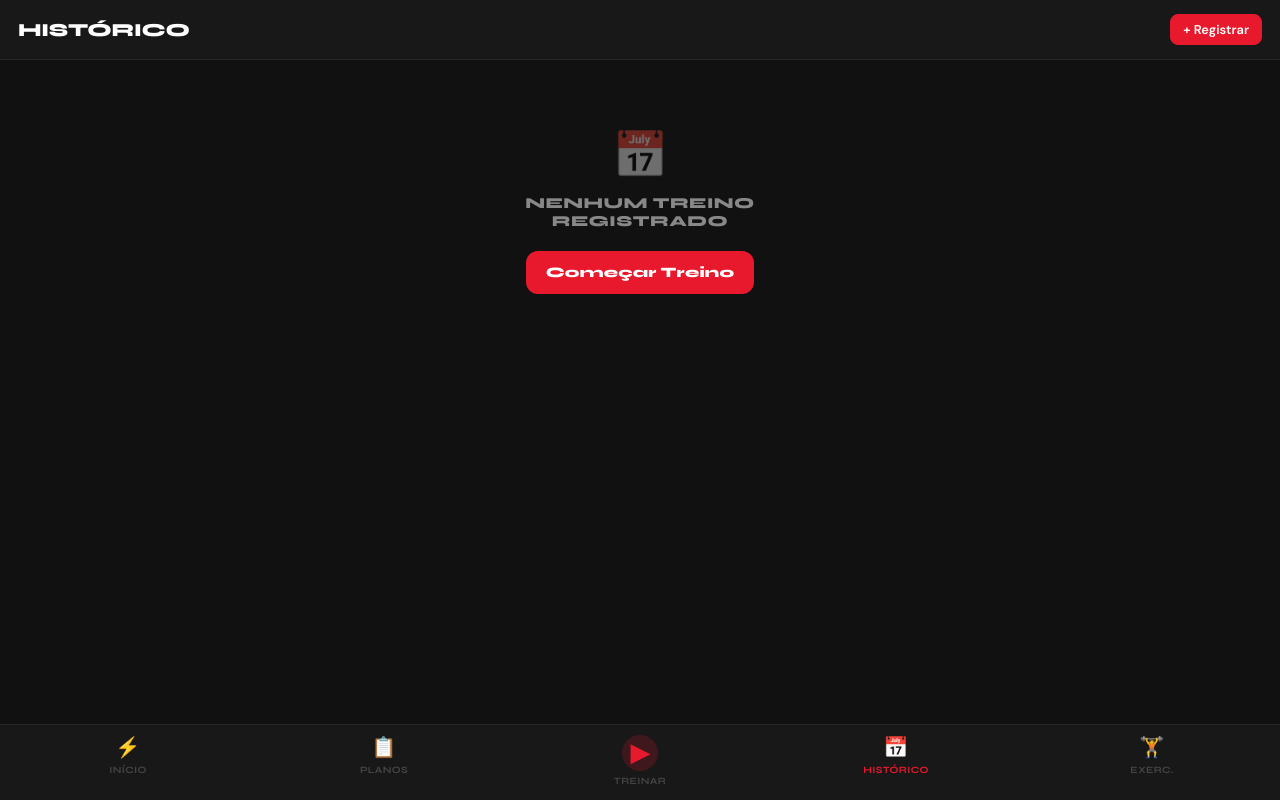
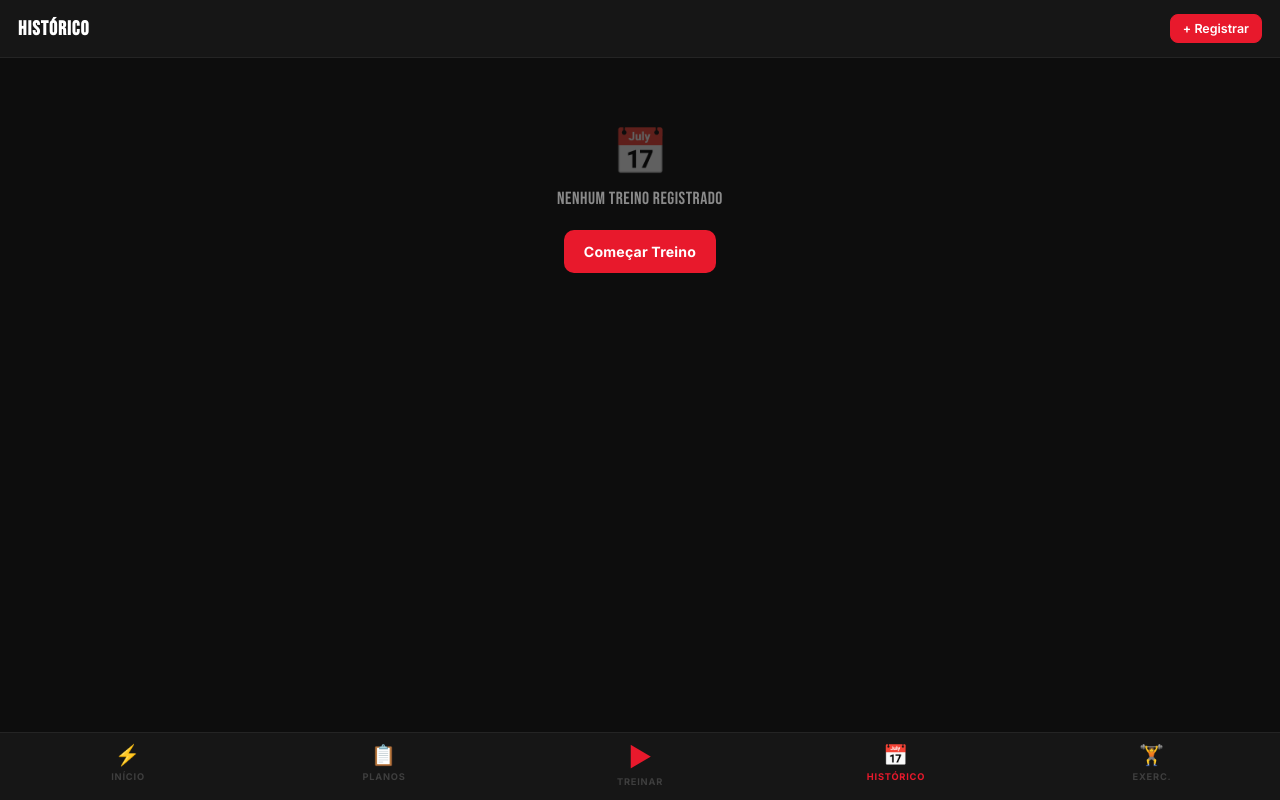
Before and after one commit to mavana1981-boop/trackmyfit, a Flask app: page /history in a window 1280 px wide. Run offline with Flask 3, Linux system fonts and the light colour scheme; the visitor is signed in with stand-in values (Sample User, id 1); data comes from the database, SQL or seed files in the repository; data that the repository does not hold is empty; parts of the project's set-up code (start-up, migrations or seed data) failed here and were passed over.

Commit message:
Atualizar o base.html

```diff
--- a/fittrack/templates/base.html
+++ b/fittrack/templates/base.html
@@ -5,134 +5,90 @@
     <meta name="viewport" content="width=device-width, initial-scale=1.0">
     <title>{% block title %}FitTrack{% endblock %}</title>
     <link rel="preconnect" href="https://fonts.googleapis.com">
-    <link href="https://fonts.googleapis.com/css2?family=Syne:wght@400;600;700;800&family=DM+Sans:wght@300;400;500;600&display=swap" rel="stylesheet">
+    <link href="https://fonts.googleapis.com/css2?family=Bebas+Neue&family=Inter:wght@300;400;500;600;700&display=swap" rel="stylesheet">
     <style>
         :root {
-            --red: #E8192C;
+            --red:     #E8192C;
             --red-dim: #B5101F;
-            --red-glow: rgba(232,25,44,0.18);
-            --orange: #FF6B2B;
-            --blue: #4B9EFF;
-            --purple: #A259FF;
-            --yellow: #FFB800;
-            --green: #30D158;
-            --bg:  #111111;
-            --bg2: #181818;
-            --bg3: #1E1E1E;
-            --bg4: #252525;
-            --bg5: #2E2E2E;
-            --border: rgba(255,255,255,0.06);
-            --border2: rgba(255,255,255,0.11);
-            --text: #FFFFFF;
-            --text2: #888888;
-            --text3: #444444;
-            --danger: #FF453A;
+            --red-glow: rgba(232,25,44,0.15);
+            --orange:  #FF6B2B;
+            --blue:    #4B9EFF;
+            --purple:  #A259FF;
+            --yellow:  #FFB800;
+            --green:   #30D158;
+            --bg:      #0D0D0D;
+            --bg2:     #161616;
+            --bg3:     #1E1E1E;
+            --bg4:     #272727;
+            --bg5:     #303030;
+            --border:  rgba(255,255,255,0.06);
+            --border2: rgba(255,255,255,0.10);
+            --text:    #FFFFFF;
+            --text2:   #8A8A8A;
+            --text3:   #3E3E3E;
+            --danger:  #FF453A;
             --success: #30D158;
-            --card-shadow: 0 2px 16px rgba(0,0,0,0.5);
         }
         * { margin:0; padding:0; box-sizing:border-box; -webkit-tap-highlight-color:transparent; }
         html { scroll-behavior:smooth; }
-        body {
-            font-family:'DM Sans',sans-serif;
-            background:var(--bg); color:var(--text);
-            min-height:100vh; padding-bottom:80px;
-        }
-        h1,h2,h3,h4,h5 { font-family:'Syne',sans-serif; }
+        body { font-family:'Inter',sans-serif; background:var(--bg); color:var(--text); min-height:100vh; padding-bottom:80px; }
+
+        /* ── Typography ── */
+        .t-display { font-family:'Bebas Neue',sans-serif; letter-spacing:1px; }
+        .t-label { font-size:0.65rem; font-weight:600; color:var(--text2); text-transform:uppercase; letter-spacing:1.2px; }
+        .t-title { font-family:'Bebas Neue',sans-serif; font-size:1.4rem; letter-spacing:0.5px; }
+        .t-section { font-size:0.65rem; font-weight:700; color:var(--text2); text-transform:uppercase; letter-spacing:1.5px; }
 
         /* ── Topbar ── */
-        .topbar {
-            background:var(--bg2); border-bottom:1px solid var(--border);
-            padding:14px 18px; display:flex; align-items:center; gap:12px;
-            position:sticky; top:0; z-index:100;
-        }
-        .topbar h1 { font-size:1.15rem; font-weight:800; letter-spacing:-0.2px; }
-        .topbar-back { color:var(--red); text-decoration:none; font-size:1.5rem; line-height:1; }
+        .topbar { background:var(--bg2); border-bottom:1px solid var(--border); padding:14px 18px; display:flex; align-items:center; gap:12px; position:sticky; top:0; z-index:100; }
+        .topbar h1 { font-family:'Bebas Neue',sans-serif; font-size:1.25rem; letter-spacing:1px; }
+        .topbar-back { color:var(--red); text-decoration:none; font-size:1.4rem; line-height:1; }
         .topbar-right { margin-left:auto; display:flex; gap:8px; align-items:center; }
-        .topbar-btn {
-            background:var(--bg4); color:var(--text2);
-            border:1px solid var(--border2); border-radius:8px;
-            padding:6px 12px; font-family:'DM Sans',sans-serif;
-            font-size:0.8rem; font-weight:600; cursor:pointer;
-            text-decoration:none; display:inline-flex; align-items:center; gap:5px;
-            transition:all 0.15s;
-        }
-        .topbar-btn:hover { color:var(--text); border-color:var(--border2); }
+        .topbar-btn { background:var(--bg4); color:var(--text2); border:1px solid var(--border2); border-radius:8px; padding:6px 12px; font-family:'Inter',sans-serif; font-size:0.78rem; font-weight:600; cursor:pointer; text-decoration:none; display:inline-flex; align-items:center; gap:5px; transition:all 0.15s; }
+        .topbar-btn:hover { color:var(--text); }
         .topbar-btn-red { background:var(--red); color:white; border-color:var(--red); }
         .topbar-btn-red:hover { background:var(--red-dim); }
 
         /* ── Bottom nav ── */
-        .bottom-nav {
-            position:fixed; bottom:0; left:0; right:0;
-            background:var(--bg2); border-top:1px solid var(--border);
-            display:flex; z-index:100;
-        }
-        .nav-item {
-            flex:1; display:flex; flex-direction:column; align-items:center;
-            padding:10px 0 13px; text-decoration:none; color:var(--text3);
-            font-size:0.6rem; font-weight:700; font-family:'Syne',sans-serif;
-            gap:4px; transition:color 0.15s; letter-spacing:0.4px; text-transform:uppercase;
-        }
+        .bottom-nav { position:fixed; bottom:0; left:0; right:0; background:var(--bg2); border-top:1px solid var(--border); display:flex; z-index:100; }
+        .nav-item { flex:1; display:flex; flex-direction:column; align-items:center; padding:10px 0 13px; text-decoration:none; color:var(--text3); font-size:0.58rem; font-weight:700; font-family:'Inter',sans-serif; gap:4px; transition:color 0.15s; letter-spacing:0.8px; text-transform:uppercase; }
         .nav-item.active { color:var(--red); }
         .nav-icon { font-size:1.25rem; }
-        .nav-center .nav-icon {
-            font-size:1.5rem; color:var(--red);
-            background:var(--red-glow); border-radius:50%;
-            width:36px; height:36px; display:flex; align-items:center; justify-content:center;
-        }
 
         /* ── Content ── */
         .content { padding:18px 16px; max-width:480px; margin:0 auto; }
 
         /* ── Cards ── */
-        .card {
-            background:var(--bg3); border-radius:14px;
-            padding:16px; border:1px solid var(--border);
-        }
+        .card { background:var(--bg3); border-radius:12px; padding:16px; border:1px solid var(--border); }
         .card-dark { background:var(--bg2); }
-        .card-accent { background:var(--red); border-color:var(--red); }
 
         /* ── List items ── */
-        .list-item {
-            display:flex; align-items:center; gap:14px;
-            padding:13px 0; border-bottom:1px solid var(--border);
-            text-decoration:none; color:var(--text); transition:opacity 0.15s;
-        }
+        .list-item { display:flex; align-items:center; gap:14px; padding:13px 0; border-bottom:1px solid var(--border); text-decoration:none; color:var(--text); transition:opacity 0.15s; }
         .list-item:last-child { border-bottom:none; }
         .list-item:active { opacity:0.65; }
-        .list-icon {
-            width:46px; height:46px; border-radius:12px;
-            background:var(--bg4); display:flex; align-items:center;
-            justify-content:center; font-size:1.35rem; flex-shrink:0;
-            border:1px solid var(--border);
-        }
+        .list-icon { width:44px; height:44px; border-radius:10px; background:var(--bg4); display:flex; align-items:center; justify-content:center; font-size:1.3rem; flex-shrink:0; border:1px solid var(--border); }
         .list-item-body { flex:1; min-width:0; }
-        .list-item-name { font-family:'Syne',sans-serif; font-weight:700; font-size:0.92rem; }
-        .list-item-sub { font-size:0.76rem; color:var(--text2); margin-top:3px; }
-        .list-arrow { color:var(--text3); font-size:0.9rem; }
+        .list-item-name { font-weight:600; font-size:0.9rem; }
+        .list-item-sub { font-size:0.74rem; color:var(--text2); margin-top:3px; }
+        .list-arrow { color:var(--text3); font-size:0.85rem; }
 
         /* ── Badges ── */
-        .badge { display:inline-block; border-radius:6px; padding:3px 8px; font-size:0.68rem; font-weight:700; font-family:'Syne',sans-serif; letter-spacing:0.3px; }
+        .badge { display:inline-block; border-radius:6px; padding:3px 8px; font-size:0.65rem; font-weight:700; letter-spacing:0.3px; text-transform:uppercase; }
         .badge-red { background:var(--red-glow); color:var(--red); }
         .badge-success { background:rgba(48,209,88,0.12); color:var(--success); }
         .badge-muted { background:var(--bg4); color:var(--text2); }
-        .badge-danger { background:rgba(255,69,58,0.12); color:var(--danger); }
         .badge-blue { background:rgba(75,158,255,0.12); color:var(--blue); }
         .badge-orange { background:rgba(255,107,43,0.12); color:var(--orange); }
+        .badge-purple { background:rgba(162,89,255,0.12); color:var(--purple); }
 
         /* ── Chips ── */
-        .chip { display:inline-block; border-radius:5px; padding:2px 7px; font-size:0.67rem; font-weight:700; font-family:'Syne',sans-serif; }
+        .chip { display:inline-block; border-radius:5px; padding:2px 7px; font-size:0.65rem; font-weight:700; text-transform:uppercase; letter-spacing:0.3px; }
         .chip-iniciante { background:rgba(48,209,88,0.12); color:var(--success); }
         .chip-intermediário { background:rgba(255,184,0,0.12); color:var(--yellow); }
         .chip-avançado { background:rgba(232,25,44,0.12); color:var(--red); }
 
         /* ── Buttons ── */
-        .btn {
-            display:inline-flex; align-items:center; justify-content:center; gap:6px;
-            padding:13px 20px; border-radius:12px;
-            font-family:'Syne',sans-serif; font-weight:800; font-size:0.9rem;
-            border:none; cursor:pointer; text-decoration:none;
-            transition:all 0.15s; letter-spacing:0.2px;
-        }
+        .btn { display:inline-flex; align-items:center; justify-content:center; gap:6px; padding:13px 20px; border-radius:10px; font-family:'Inter',sans-serif; font-weight:700; font-size:0.88rem; border:none; cursor:pointer; text-decoration:none; transition:all 0.15s; letter-spacing:0.2px; }
         .btn:active { transform:scale(0.97); }
         .btn-red { background:var(--red); color:white; }
         .btn-red:hover { background:var(--red-dim); }
@@ -144,58 +100,54 @@
         .btn-success { background:rgba(48,209,88,0.12); color:var(--success); border:1px solid rgba(48,209,88,0.18); }
         .btn-block { width:100%; }
         .btn-sm { padding:8px 14px; font-size:0.78rem; border-radius:8px; }
-        .btn-lg { padding:16px 24px; font-size:1rem; border-radius:14px; }
+        .btn-lg { padding:16px 24px; font-size:1rem; border-radius:12px; }
 
         /* ── Forms ── */
-        .form-group { margin-bottom:15px; }
-        .form-label { font-family:'Syne',sans-serif; font-weight:700; font-size:0.7rem; color:var(--text2); display:block; margin-bottom:6px; text-transform:uppercase; letter-spacing:0.6px; }
-        .form-control {
-            width:100%; padding:12px 14px;
-            border:1px solid var(--border2); border-radius:10px;
-            font-family:'DM Sans',sans-serif; font-size:0.95rem;
-            color:var(--text); background:var(--bg4); outline:none;
-            transition:border-color 0.15s;
-        }
+        .form-group { margin-bottom:14px; }
+        .form-label { font-size:0.65rem; font-weight:700; color:var(--text2); display:block; margin-bottom:5px; text-transform:uppercase; letter-spacing:0.8px; }
+        .form-control { width:100%; padding:11px 13px; border:1px solid var(--border2); border-radius:9px; font-family:'Inter',sans-serif; font-size:0.9rem; color:var(--text); background:var(--bg4); outline:none; transition:border-color 0.15s; }
         .form-control:focus { border-color:var(--red); }
         .form-control::placeholder { color:var(--text3); }
         select.form-control option { background:var(--bg3); }
         textarea.form-control { resize:vertical; }
 
         /* ── Alerts ── */
-        .alert { padding:12px 15px; border-radius:10px; font-size:0.86rem; margin-bottom:13px; font-weight:500; }
+        .alert { padding:11px 14px; border-radius:9px; font-size:0.84rem; margin-bottom:12px; font-weight:500; }
         .alert-error { background:rgba(255,69,58,0.1); color:var(--danger); border:1px solid rgba(255,69,58,0.18); }
         .alert-success { background:rgba(48,209,88,0.1); color:var(--success); border:1px solid rgba(48,209,88,0.18); }
         .alert-info { background:var(--red-glow); color:var(--red); border:1px solid rgba(232,25,44,0.2); }
 
         /* ── Stats ── */
         .stats-grid { display:grid; grid-template-columns:1fr 1fr; gap:10px; }
-        .stat-card { background:var(--bg3); border-radius:14px; padding:14px 16px; border:1px solid var(--border); }
-        .stat-number { font-family:'Syne',sans-serif; font-size:2rem; font-weight:800; line-height:1; }
-        .stat-label { font-size:0.68rem; color:var(--text2); font-weight:700; margin-top:4px; text-transform:uppercase; letter-spacing:0.4px; }
+        .stat-card { background:var(--bg3); border-radius:12px; padding:14px 16px; border:1px solid var(--border); }
+        .stat-number { font-family:'Bebas Neue',sans-serif; font-size:2.4rem; line-height:1; letter-spacing:1px; }
+        .stat-label { font-size:0.62rem; color:var(--text2); font-weight:700; margin-top:3px; text-transform:uppercase; letter-spacing:0.8px; }
 
         /* ── Section headers ── */
         .section-header { display:flex; align-items:center; justify-content:space-between; margin-bottom:10px; }
-        .section-title { font-family:'Syne',sans-serif; font-size:0.72rem; font-weight:800; text-transform:uppercase; letter-spacing:1px; color:var(--text2); }
-        .section-link { color:var(--red); text-decoration:none; font-size:0.78rem; font-weight:700; }
+        .section-title { font-size:0.65rem; font-weight:700; color:var(--text2); text-transform:uppercase; letter-spacing:1.5px; }
+        .section-link { color:var(--red); text-decoration:none; font-size:0.75rem; font-weight:600; }
 
         /* ── Tags ── */
-        .tag { display:inline-flex; align-items:center; background:var(--bg4); color:var(--text2); border:1px solid var(--border); border-radius:6px; padding:3px 8px; font-size:0.7rem; font-weight:600; }
+        .tag { display:inline-flex; align-items:center; background:var(--bg4); color:var(--text2); border:1px solid var(--border); border-radius:6px; padding:3px 8px; font-size:0.68rem; font-weight:600; }
 
         /* ── Empty state ── */
         .empty-state { text-align:center; padding:48px 20px; }
-        .empty-icon { font-size:2.8rem; margin-bottom:10px; opacity:0.4; }
-        .empty-title { font-family:'Syne',sans-serif; font-size:0.95rem; font-weight:800; color:var(--text2); margin-bottom:5px; text-transform:uppercase; letter-spacing:0.5px; }
+        .empty-icon { font-size:2.8rem; margin-bottom:10px; opacity:0.35; }
+        .empty-title { font-family:'Bebas Neue',sans-serif; font-size:1.1rem; letter-spacing:0.5px; color:var(--text2); margin-bottom:5px; }
 
         /* ── Divider ── */
         .divider { border:none; border-top:1px solid var(--border); margin:16px 0; }
+        .sep-label { display:flex; align-items:center; gap:10px; font-size:0.62rem; font-weight:700; color:var(--text3); text-transform:uppercase; letter-spacing:0.8px; margin:16px 0; }
+        .sep-label::before, .sep-label::after { content:''; flex:1; height:1px; background:var(--border); }
 
-        /* ── Separator label ── */
-        .sep-label {
-            display:flex; align-items:center; gap:10px;
-            font-family:'Syne',sans-serif; font-size:0.68rem; font-weight:700;
-            color:var(--text3); text-transform:uppercase; letter-spacing:0.8px; margin:16px 0;
-        }
-        .sep-label::before, .sep-label::after { content:''; flex:1; height:1px; background:var(--border); }
+        /* ── Number big display (MUA style) ── */
+        .big-num { font-family:'Bebas Neue',sans-serif; font-size:2.8rem; letter-spacing:1px; line-height:1; }
+        .big-num.red { color:var(--red); }
+        .big-num.blue { color:var(--blue); }
+        .big-num.orange { color:var(--orange); }
+        .big-num.purple { color:var(--purple); }
+        .big-num.green { color:var(--green); }
     </style>
     {% block extra_css %}{% endblock %}
 </head>
@@ -222,10 +174,10 @@
         <a href="{{ url_for('workouts.index') }}" class="nav-item {% if request.blueprint == 'workouts' %}active{% endif %}">
             <span class="nav-icon">📋</span>Planos
         </a>
-        <a href="{{ url_for('history.start') }}" class="nav-item nav-center {% if request.endpoint == 'history.start' or request.endpoint == 'history.live' %}active{% endif %}">
-            <span class="nav-icon">▶</span>Treinar
+        <a href="{{ url_for('history.start') }}" class="nav-item {% if request.endpoint in ['history.start','history.live'] %}active{% endif %}">
+            <span class="nav-icon" style="color:var(--red); font-size:1.5rem;">▶</span>Treinar
         </a>
-        <a href="{{ url_for('history.index') }}" class="nav-item {% if request.blueprint == 'history' and request.endpoint not in ['history.start','history.record','history.live','history.save_live'] %}active{% endif %}">
+        <a href="{{ url_for('history.index') }}" class="nav-item {% if request.blueprint == 'history' and request.endpoint not in ['history.start','history.live','history.save_live'] %}active{% endif %}">
             <span class="nav-icon">📅</span>Histórico
         </a>
         <a href="{{ url_for('exercises.index') }}" class="nav-item {% if request.blueprint == 'exercises' %}active{% endif %}">
```
